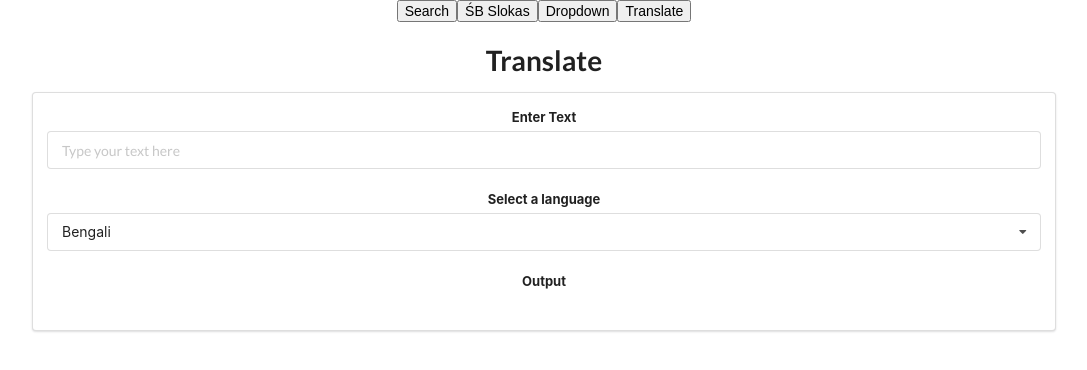
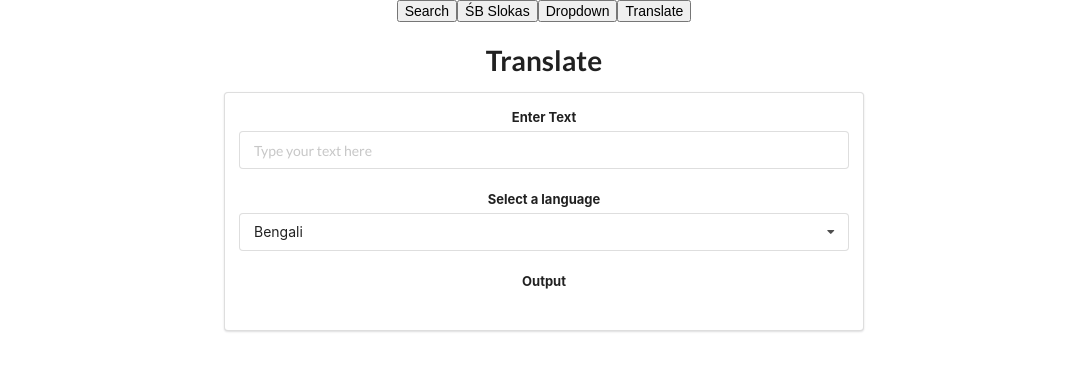
Before and after one commit to yunusparvezkhan/widget-app, a React (Create React App) app: page / in a window 1280 px wide. Shown: the top 370 px of the page, without its empty margins (96-1183 px from the left). Built offline with nearby package versions, Linux system fonts and the light colour scheme; no server answers.

Commit message:
v4 Delta 2.12
some style changes

```diff
--- a/src/App.js
+++ b/src/App.js
@@ -40,7 +40,7 @@ const App = () => {
               <div className='color-box' style={{ backgroundColor: selectedop.value, top: colorboxtop }}></div>
             </div> : ''}
 
-          {activepage === 'translate' ? <div className='eighty page-body'>
+          {activepage === 'translate' ? <div className='fifty page-body'>
             <h1 className='page-header'>Translate</h1>
             <Translate />
           </div> : ''}
--- a/src/styles/StyleLib.css
+++ b/src/styles/StyleLib.css
@@ -1,5 +1,13 @@
 .eighty {
     width: 80%;
+}
+
+.fifty {
+    width: 50%;
+}
+
+.thirty {
+    width: 30%;
 }
 
 .page-header {
```
